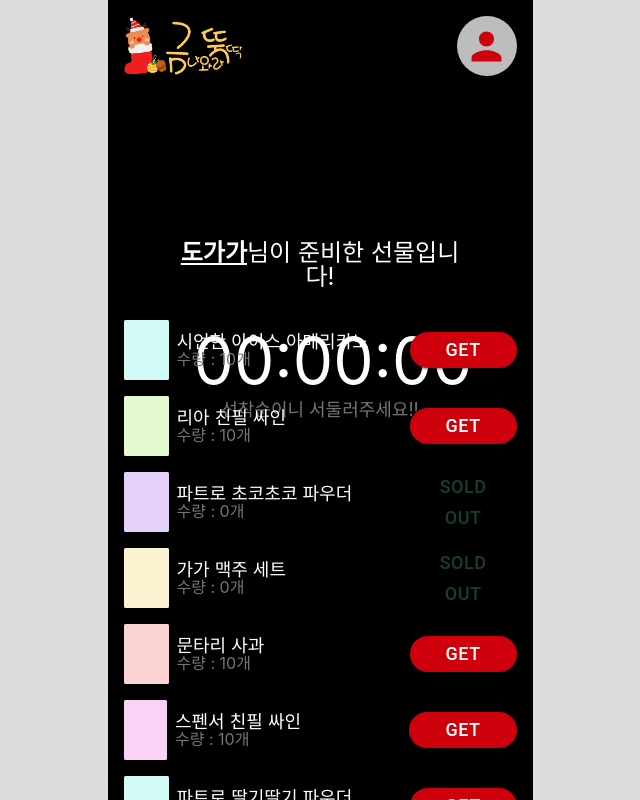
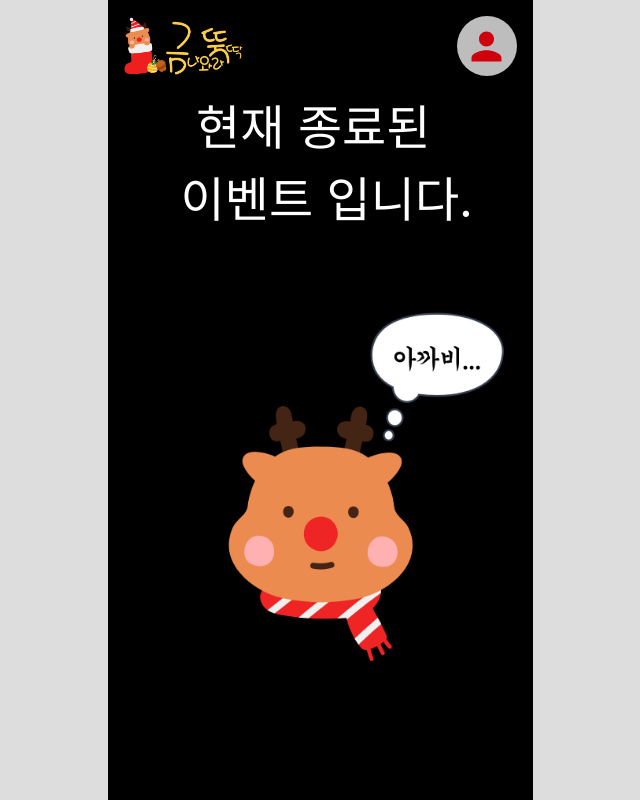
Before and after one commit to prgrms-web-devcourse/Team_DOKEV_GOLDDDUCK_FE, a Next.js app: page /fifo/1 in a window 1280 px wide. Shown: the whole page, without its empty margins (320-960 px from the left). Built offline with nearby package versions, Linux system fonts and the light colour scheme.

Commit message:
feat: 이벤트 종료시 보여질 eventIsOver 컴포넌트 구현

```diff
--- a/pages/fifo/[url].tsx
+++ b/pages/fifo/[url].tsx
@@ -10,7 +10,7 @@ import { useEffect, useState } from 'react'
 import { COLORS } from '@utils/constants/colors'
 import { FONT_SIZES } from '@utils/constants/sizes'
 
-const startDate = new Date('12/8/2021')
+const startDate = new Date('12/13/2021')
 
 const MOCK_DATA = {
   id: 12345,
@@ -18,7 +18,7 @@ const MOCK_DATA = {
   eventTitle: '이벤트 제목',
   eventStart: startDate,
   eventMaster: '도가가',
-  eventIsOver: true,
+  eventProgressStatus: 'IsOver',
   gifts: [
     { id: 1, giftTitle: '시언한 아이스 아메리카노', quantity: 10 },
     { id: 2, giftTitle: '리아 친필 싸인', quantity: 10 },
@@ -41,7 +41,7 @@ interface IeventData {
   eventTitle: string
   eventStart: Date
   eventMaster: string
-  eventIsOver: boolean
+  eventProgressStatus: string
   gifts: object[]
 }
 
@@ -51,7 +51,30 @@ interface IGift {
   quantity: number
 }
 
-const fifo = () => {
+// 이벤트 종료시 보여줄 JSX를 리턴하는 함수
+const eventIsOver = () => {
+  const EVENT_OVER_MESSAGE = '현재 종료된 \n 이벤트 입니다.'
+
+  return (
+    <>
+      <EventIsOverContainer>
+        <Text
+          color="WHITE"
+          style={{
+            textAlign: 'center',
+            lineHeight: 1.5,
+            whiteSpace: 'pre-wrap',
+            fontSize: '3rem',
+          }}>
+          {EVENT_OVER_MESSAGE}
+        </Text>
+        <Image src="/EventOver.png" width="100%" height="100%" />
+      </EventIsOverContainer>
+    </>
+  )
+}
+
+const fifo = (): JSX.Element => {
   const [isOver, setIsOver] = useState(false)
   const [eventData, setEventData] = useState<IeventData | null>(null)
   const router = useRouter()
@@ -59,11 +82,12 @@ const fifo = () => {
 
   const initEvent = () => {
     //api 로직
-    // if (MOCK_DATA.eventIsOver) {
-    //이벤트가 끝났을때 보여주는 페이지?로 이동
-    //조금이라도 랜더링 되지 않고 바로 페이지로 이동시키고 싶음!
-    //   return router.push('블라블라')
-    // }
+    //이벤트 종료 여부 체크
+    if (MOCK_DATA.eventProgressStatus === 'IsOver') {
+      setIsOver(true)
+    } else {
+      setIsOver(false)
+    }
     setEventData(() => MOCK_DATA)
   }
 
@@ -96,13 +120,18 @@ const fifo = () => {
   return (
     <>
       <Header />
+      {isOver ? (
+        eventIsOver()
+      ) : (
+        <>
           <TimerHeader
             eventStart={MOCK_DATA.eventStart}
             eventMaster={MOCK_DATA.eventMaster}
           />
           <GiftWrapper>
             {eventData &&
-          eventData.gifts.map(({ id, giftTitle, quantity }: IGift, index) => (
+              eventData.gifts.map(
+                ({ id, giftTitle, quantity }: IGift, index) => (
                   <Gift key={id}>
                     <Image
                       src={`/cover/cover${(index % 6) + 1}.png`}
@@ -119,15 +148,22 @@ const fifo = () => {
                       </Text>
                     </GiftTextWrapper>
                     {quantity ? (
-                <MUIButton onClick={onButtonClick} style={{ ...GetStyle }}>
+                      <MUIButton
+                        onClick={onButtonClick}
+                        style={{ ...GetStyle }}>
                         GET
                       </MUIButton>
                     ) : (
-                <MUIButton style={{ ...SoldOutStyle }}>SOLD OUT</MUIButton>
+                      <MUIButton style={{ ...SoldOutStyle }}>
+                        SOLD OUT
+                      </MUIButton>
                     )}
                   </Gift>
-          ))}
+                ),
+              )}
           </GiftWrapper>
+        </>
+      )}
     </>
   )
 }
@@ -190,4 +226,10 @@ const GiftTextWrapper = styled.div`
   padding: 8px;
 `
 
+const EventIsOverContainer = styled.div`
+  display: flex;
+  flex-direction: column;
+  align-items: center;
+`
+
 export default fifo
```
Also changed, not shown: public/EventOver.png (added). Lines whose indentation alone changed are shown as unchanged.
